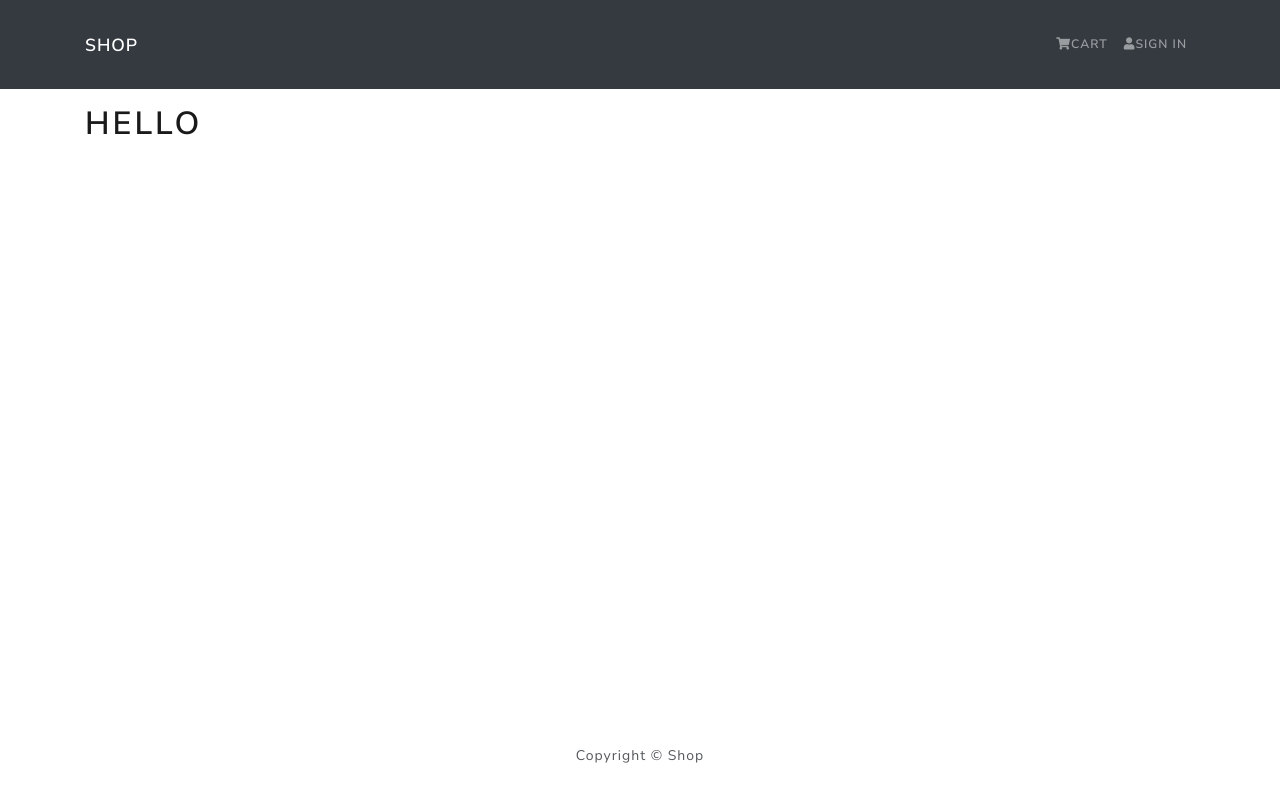
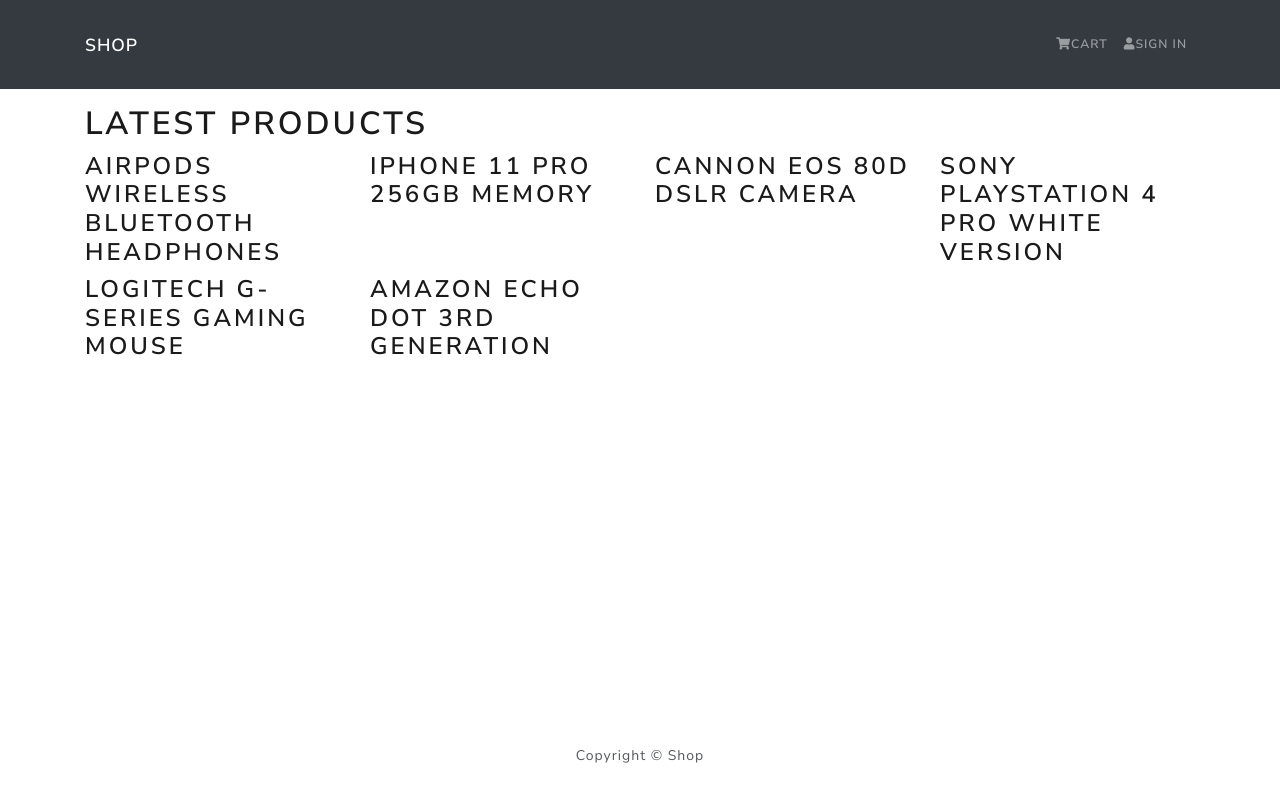
Before and after one commit to Muh-Hasan/shop, a React (Create React App) app in the folder frontend/: page / in a window 1280 px wide. Built offline with nearby package versions, Linux system fonts and the light colour scheme.

Commit message:
home screen started

```diff
--- a/frontend/src/App.js
+++ b/frontend/src/App.js
@@ -2,6 +2,7 @@
 import { Container  }from "react-bootstrap"
 import Footer from './components/Footer';
 import Header from './components/Header';
+import HomeScreen from './screens/HomeScreen'
 
 function App() {
   return (
@@ -9,8 +10,7 @@
       <Header />
       <main className="py-3">
         <Container>
-
-        <h1>hello</h1>
+          <HomeScreen />
         </Container>
       </main>
       <Footer />
--- /dev/null
+++ b/frontend/src/screens/HomeScreen.js
@@ -0,0 +1,20 @@
+import React from 'react'
+import { Col, Row } from 'react-bootstrap'
+import products from '../products'
+
+const HomeScreen = () => {
+    return (
+        <>
+         <h1>Latest Products</h1>
+         <Row>
+             {products.map(product => (
+                 <Col sm={12} md={6} lg={4} xl={3}>
+                    <h3>{product.name}</h3>
+                 </Col>
+             ))}
+        </Row>
+        </>
+    )
+}
+
+export default HomeScreen
```
Also changed, not shown: 1 other file (tests, documents, lock files or other folders).
